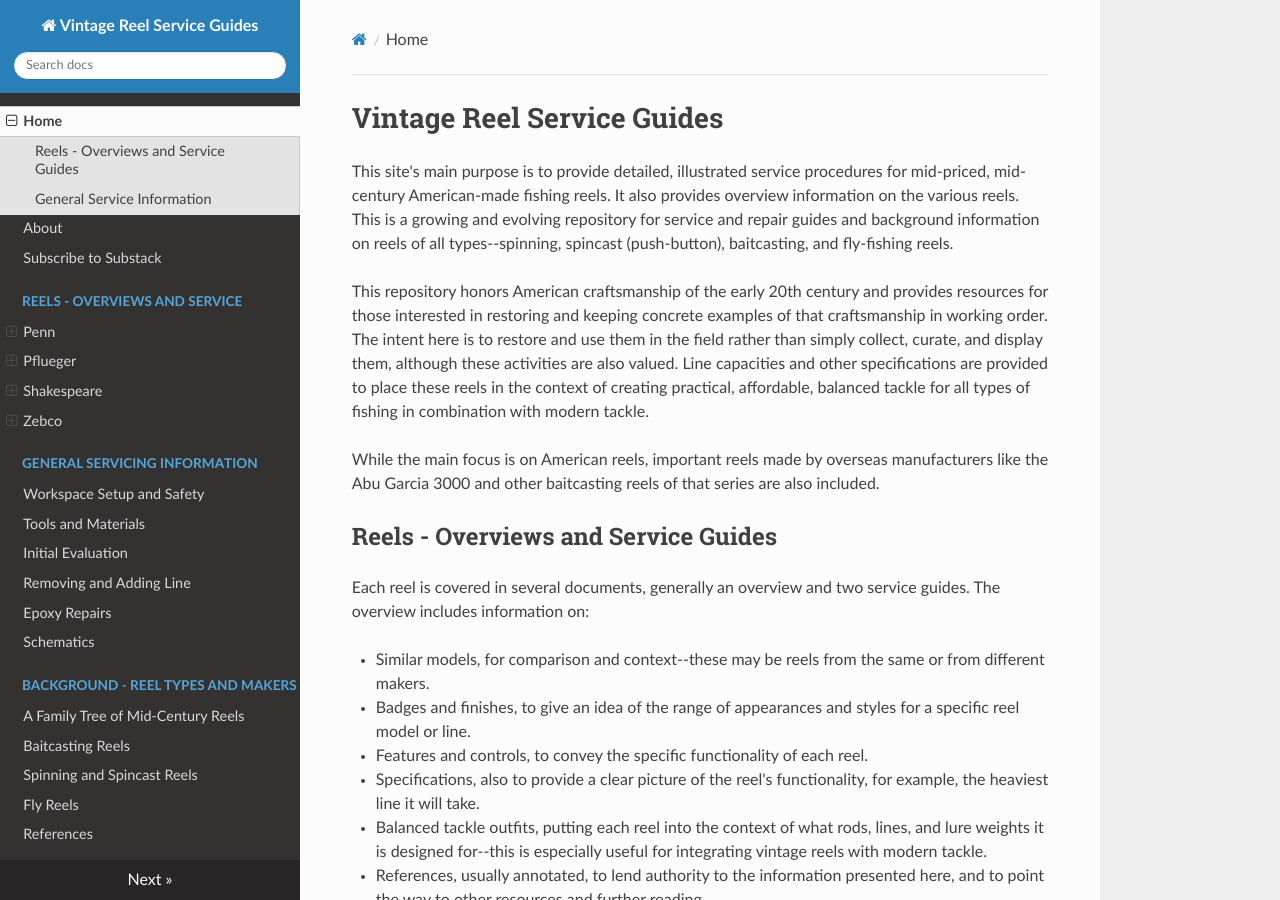
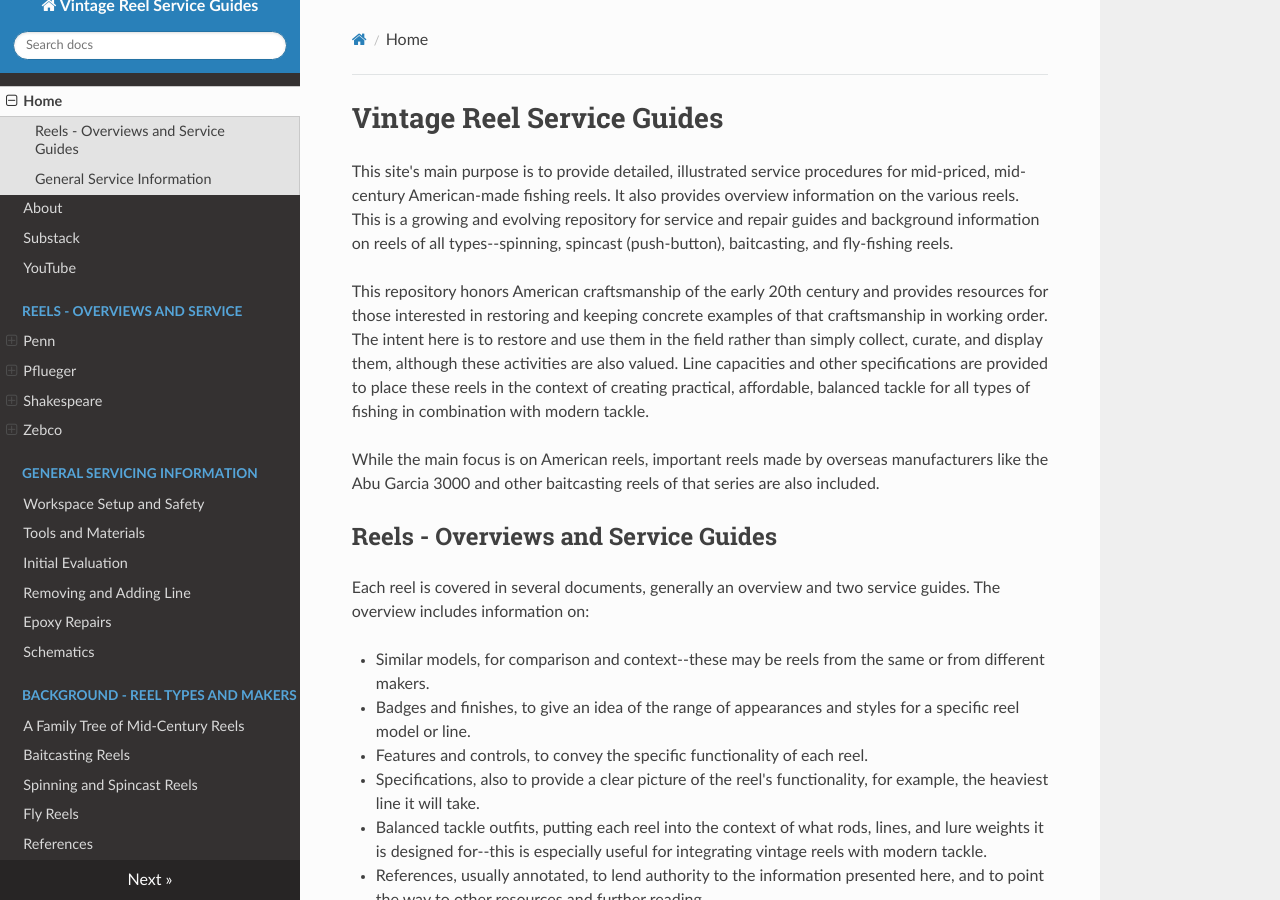
Before and after one commit to john-tech-writer/vintage-reel-service-guides, an MkDocs documentation site: the page built from docs/index.md, in a window 1280 px wide and 900 px high. Built offline with MkDocs 1.6.1, drawn with Linux system fonts in a browser that asks for light colours; nearby versions of some CDN libraries.

Commit message:
Update mkdocs.yml
fix yt link

```diff
--- a/mkdocs.yml
+++ b/mkdocs.yml
@@ -4,7 +4,8 @@
 nav:
   - Home: index.md
   - About: about.md
-  - Subscribe to Substack: subscribe-substack.md
+  - Substack: subscribe-substack.md
+  - YouTube: youtube-channel.md
 
   - Reels - Overviews and Service:
       - Penn:
```
